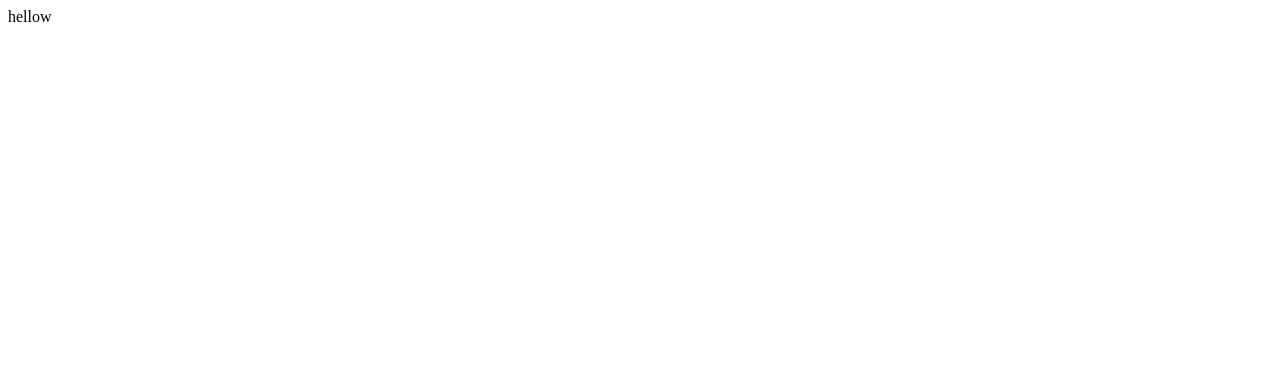
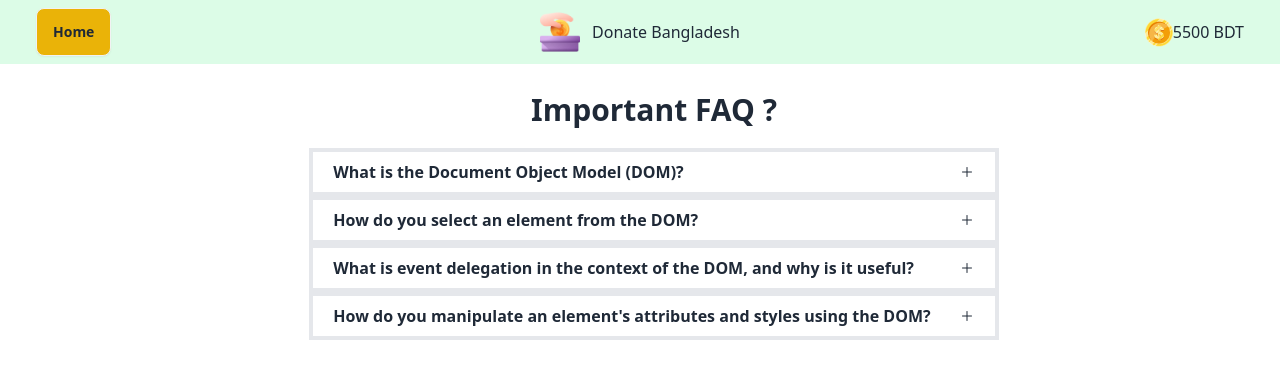
Before and after one commit to Abdullah01613/Javascript-Dom-DonationBD, a plain HTML site: page blog/blog.html in a window 1280 px wide. Drawn offline with nearby package versions, Linux system fonts and the light colour scheme.

Commit message:
blog done

```diff
--- a/blog/blog.html
+++ b/blog/blog.html
@@ -3,9 +3,74 @@
 <head>
     <meta charset="UTF-8">
     <meta name="viewport" content="width=device-width, initial-scale=1.0">
-    <title>Blog</title>
+    <title>Q&A Section</title>
+    <link href="https://cdn.jsdelivr.net/npm/daisyui@4.12.10/dist/full.min.css" rel="stylesheet" type="text/css" />
+<script src="https://cdn.tailwindcss.com"></script>
 </head>
 <body>
-    hellow
+    <div class="navbar bg-green-100 ">
+        <div class="navbar-start pl-7">
+          <div>
+            <div tabindex="0" role="button" class="btn bg-yellow-500 btn-redues"><a href="../index.html">Home</a>
+            </div>
+          </div>
+        </div>
+        <div class="navbar-center gap-x-3">
+            <img class="size-10" src="../assets/logo.png" alt="">
+          <a class="text-l">Donate Bangladesh</a>
+        </div>
+        <div class="navbar-end pr-7">
+          <img src="../assets/coin.png" alt="">
+            <div class="indicator">
+              5500 BDT
+            </div>
+        </div>
+      </div>
+
+      <h1 class="text-3xl font-bold pl-7 pt-7 mb-5 justify-center items-center flex">Important FAQ ?</h1>
+
+      <section id="section-faq" class="flex flex-col items-center pl-7">
+        <ul>
+            <li class="box-border border-4">
+                <div class="flex items-center justify-between font-bold size-6 w-full pointer p-5">
+                    <span>What is the Document Object Model (DOM)?</span>
+                    <span class="flex justify-center items-center font-bold ml-7"><ion-icon name="add-outline"></ion-icon></span>
+                </div>
+                <div class="hidden h-0 size-20">
+                    <span>The Document Object Model (DOM) is a programming interface for web documents.</span>
+                </div>
+            </li>
+            <li class="box-border border-4">
+                <div class="flex items-center justify-between font-bold size-6 w-full pointer p-5">
+                    <span>How do you select an element from the DOM?</span>
+                    <span class="flex justify-center items-center font-bold ml-7"><ion-icon name="add-outline"></ion-icon></span>
+                </div>
+                <div class="hidden h-0 size-20">
+                    <span> getElementById() method of the Document interface returns an Element object representing the element whose id property matches the specified string.</span>
+                </div>
+            </li>
+            <li class="box-border border-4">
+                <div class="flex items-center justify-between font-bold size-6 w-full pointer p-5">
+                    <span>What is event delegation in the context of the DOM, and why is it useful?</span>
+                    <span class="flex justify-center items-center font-bold ml-7"><ion-icon name="add-outline"></ion-icon></span>
+                </div>
+                <div class="hidden h-0 size-20">
+                    <span>the process of using event propagation (bubbling) to handle events at a higher level in the DOM than the element on which the event originated</span>
+                </div>
+            </li>
+            <li class="box-border border-4">
+                <div class="flex items-center justify-between font-bold size-6 w-full pointer p-5">
+                    <span>How do you manipulate an element's attributes and styles using the DOM?</span>
+                    <span class="flex justify-center items-center font-bold ml-7"><ion-icon name="add-outline"></ion-icon></span>
+                </div>
+                <div class="hidden h-0 size-20">
+                    <span>you can use the setAttribute() method.</span>
+                </div>
+            </li>
+        </ul>
+      </section>
+
+      <script type="module" src="https://unpkg.com/ionicons@7.1.0/dist/ionicons/ionicons.esm.js"></script>
+<script nomodule src="https://unpkg.com/ionicons@7.1.0/dist/ionicons/ionicons.js"></script>
 </body>
 </html>
```
Also changed, not shown: index.html (+2 -2 lines).
